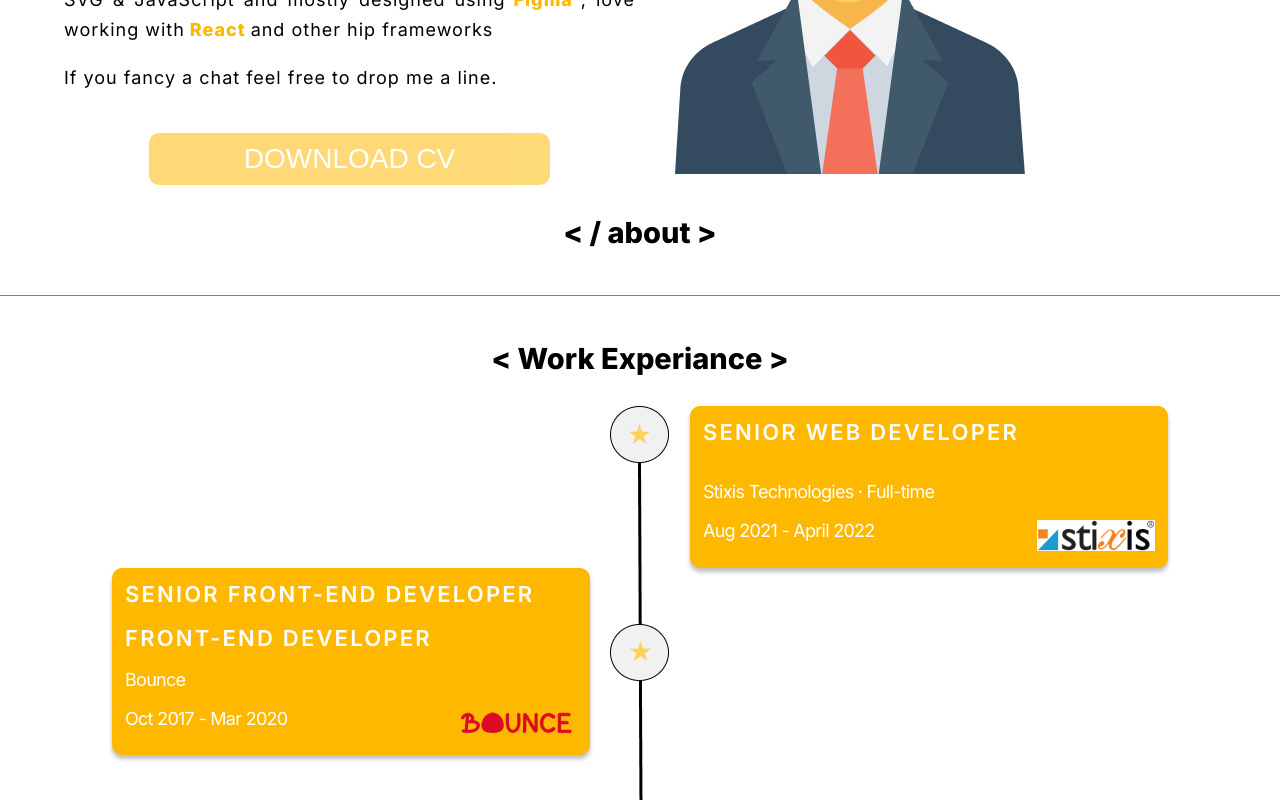
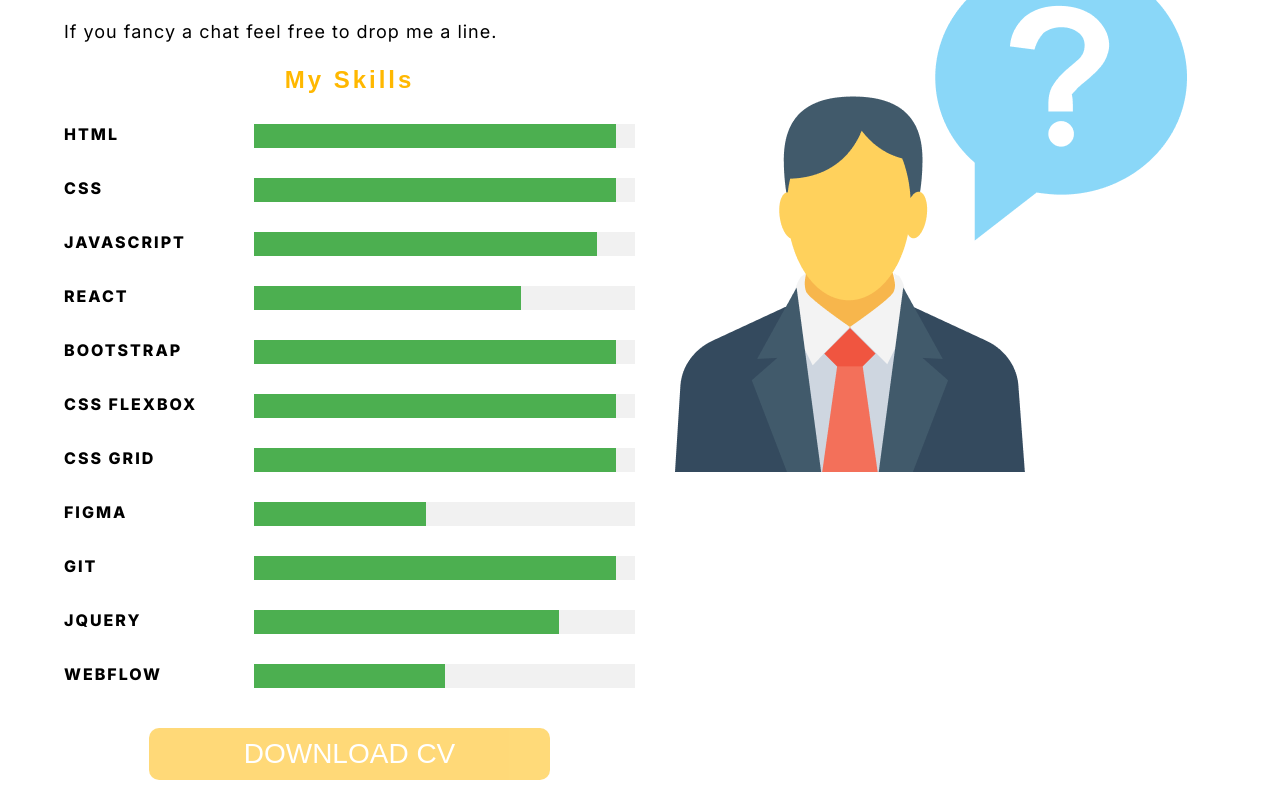
Before and after one commit to syedtabeeb1992/folio, a React (Create React App) app: page / in a window 1280 px wide. Shown: the part 1320-2120 px from the top of the page. Built offline with nearby package versions, Linux system fonts and the light colour scheme.

Commit message:
added skills

```diff
--- a/src/components/about/About.css
+++ b/src/components/about/About.css
@@ -1,7 +1,6 @@
 .about-txt span {
   font-weight: bold;
 }
-
 
 .about-inner-wrap {
   display: flex;
@@ -10,17 +9,20 @@
 
 .title-section {
   margin-top: 30px;
-    margin-bottom: 30px;;
+  margin-bottom: 30px;
 }
 
-.about-txt p{
+.about-txt p {
   line-height: 30px;
   letter-spacing: 1px;
   text-align: justify;
   font-size: 18px;
-    font-family: 'Inter', sans-serif;
+  font-family: "Inter", sans-serif;
 }
-.about-txt{flex: 1;padding-top: 5%;}
+.about-txt {
+  flex: 1;
+  padding-top: 1%;
+}
 
 .about-img {
   flex: 1 1;
@@ -29,10 +31,11 @@
   justify-content: center;
 }
 
-.about-img img {}
+.about-img img {
+}
 
 .downloadcv a {
-    background: #FFC120;
+  background: #ffc120;
   color: #ffffff;
   display: block;
   text-align: center;
@@ -46,14 +49,43 @@
   margin-top: 40px;
 }
 
-
 .downloadcv a:hover {
   opacity: 1;
 }
 
+.skills-wrapper h2 {
+  letter-spacing: 3px;
+  text-align: center;
+}
+
+.w3-light-grey{
+    color: #000 !important;
+    background-color: #f1f1f1 !important;
+}
+
+.w3-green{
+    color: #fff !important;
+    background-color: #4CAF50 !important;
+    height:24px;
+  }
 
 
-@media (min-width:300px) and (max-width:900px) {
+  .skills-inner-wrapper {
+    display: flex;
+    margin-top: 30px;;
+  }
+
+  .skill-name {
+    flex: 0.5 1;
+    font-family: "Inter", sans-serif;
+    font-weight: bold;
+    letter-spacing: 2px;
+  }
+
+  .skill-level{
+      flex:1
+  }
+@media (min-width: 300px) and (max-width: 900px) {
   .about-txt p {
     text-align: left;
   }
--- a/src/components/about/About.js
+++ b/src/components/about/About.js
@@ -4,7 +4,7 @@
 import about from "../../assests/images/abbout.png";
 
 import cv from "../../assests/Resumene.pdf";
-
+import SkillComponent from "./SkillComponent";
 
 const About = () => {
   return (
@@ -17,38 +17,56 @@
             <p>
               Hey, I am <span className="primary-color">Tabeeb</span>, front-end
               web developer with over
-              <span className="primary-color">   7 of experience. </span>
-              I've worked with startups like  <span className="primary-color"> Bounce, Healthcaremagic </span>
+              <span className="primary-color"> 7 of experience. </span>
+              I've worked with startups like{" "}
+              <span className="primary-color"> Bounce, Healthcaremagic </span>
               etc. was a part of a Racing Team, Raced bikes, played the shit out
-              of <span className="primary-color"> Dota 2 and countrestrike </span>
-              , Built a youtube channel and screwed it up. I guess I like to
-              stay active.
+              of{" "}
+              <span className="primary-color"> Dota 2 and countrestrike </span>,
+              Built a youtube channel and screwed it up. I guess I like to stay
+              active.
             </p>
 
             <p>
               Although I'm very familiar with using frameworks, my websites are
-              primarily <span className="primary-color"> hand-coded </span> using
-              HTML5, CSS3, SVG & JavaScript and mostly designed using
+              primarily <span className="primary-color"> hand-coded </span>{" "}
+              using HTML5, CSS3, SVG & JavaScript and mostly designed using
               <span className="primary-color"> Figma </span>, love working with
               <span className="primary-color"> React </span> and other hip
               frameworks
             </p>
             <p>If you fancy a chat feel free to drop me a line.</p>
 
+            <div className="skills-wrapper">
+              <h2 className="primary-color"> My Skills</h2>
 
-              <div className="downloadcv">
-                <a href={cv} target="_blank">DOWNLOAD CV</a>
-              </div>
+              <SkillComponent skill="HTML" level="95%" />
+              <SkillComponent skill="CSS" level="95%" />
+              <SkillComponent skill="JAVASCRIPT" level="90%" />
+              <SkillComponent skill="REACT" level="70%" />
+              <SkillComponent skill="BOOTSTRAP" level="95%" />
+              <SkillComponent skill="CSS FLEXBOX" level="95%" />
+              <SkillComponent skill="CSS GRID" level="95%" />
 
+              <SkillComponent skill="FIGMA" level="45%" />
+              <SkillComponent skill="GIT" level="95%" />
+
+              <SkillComponent skill="JQUERY" level="80%" />
+              <SkillComponent skill="WEBFLOW" level="50%" />
+
+                      </div>
+
+            <div className="downloadcv">
+              <a href={cv} target="_blank">
+                DOWNLOAD CV
+              </a>
+            </div>
           </div>
 
           <div className="about-img">
             <img src={about} />
           </div>
         </div>
-
-
-
 
         <div className="title-section">&#60; / about &#62;</div>
       </div>
--- /dev/null
+++ b/src/components/about/SkillComponent.js
@@ -0,0 +1,16 @@
+import React from "react";
+
+const SkillComponent = (props) => {
+  return (
+    <div className="skills-inner-wrapper">
+      <div className="skill-name">{props.skill}</div>
+      <div className="skill-level">
+        <div class="w3-light-grey">
+          <div class="w3-green" style={{ width: props.level }}></div>
+        </div>
+      </div>
+    </div>
+  );
+};
+
+export default SkillComponent;
```
Also changed, not shown: 1 other file (tests, documents, lock files or other folders). Lines whose indentation alone changed are shown as unchanged.
